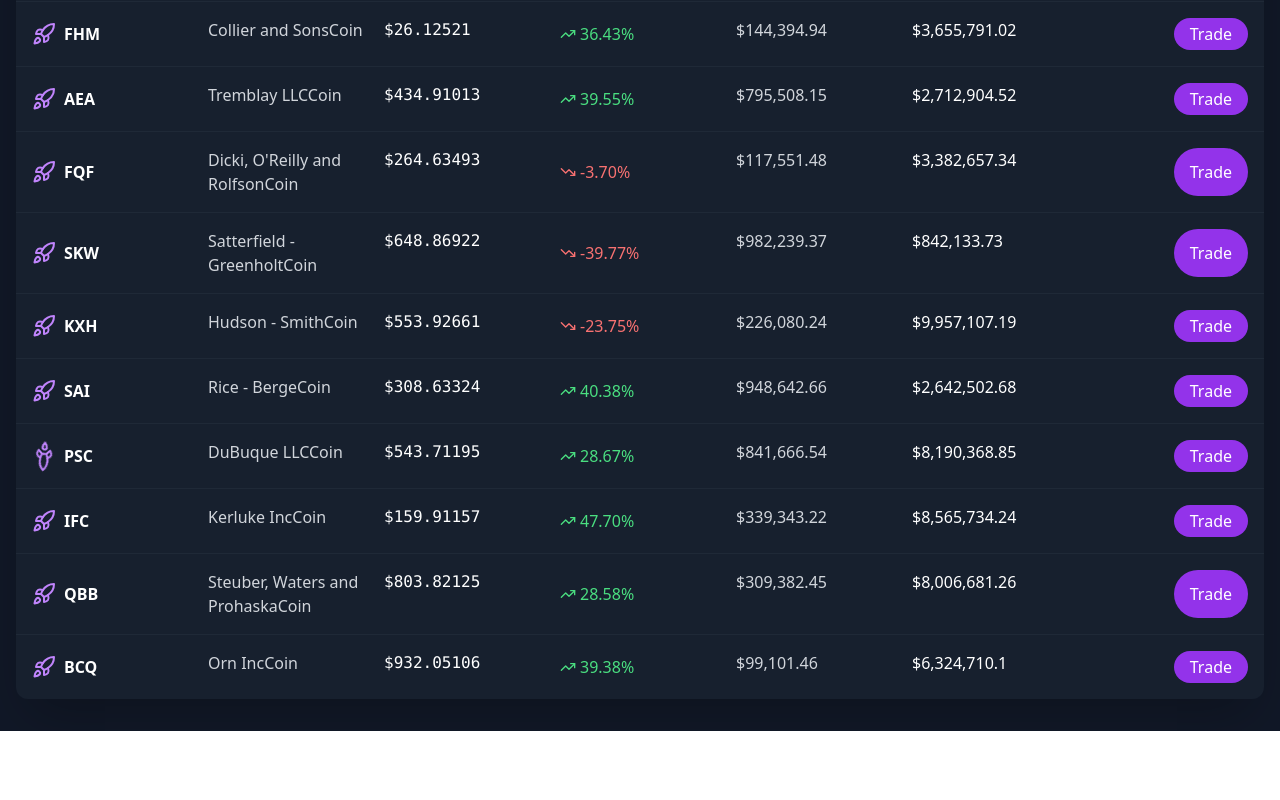
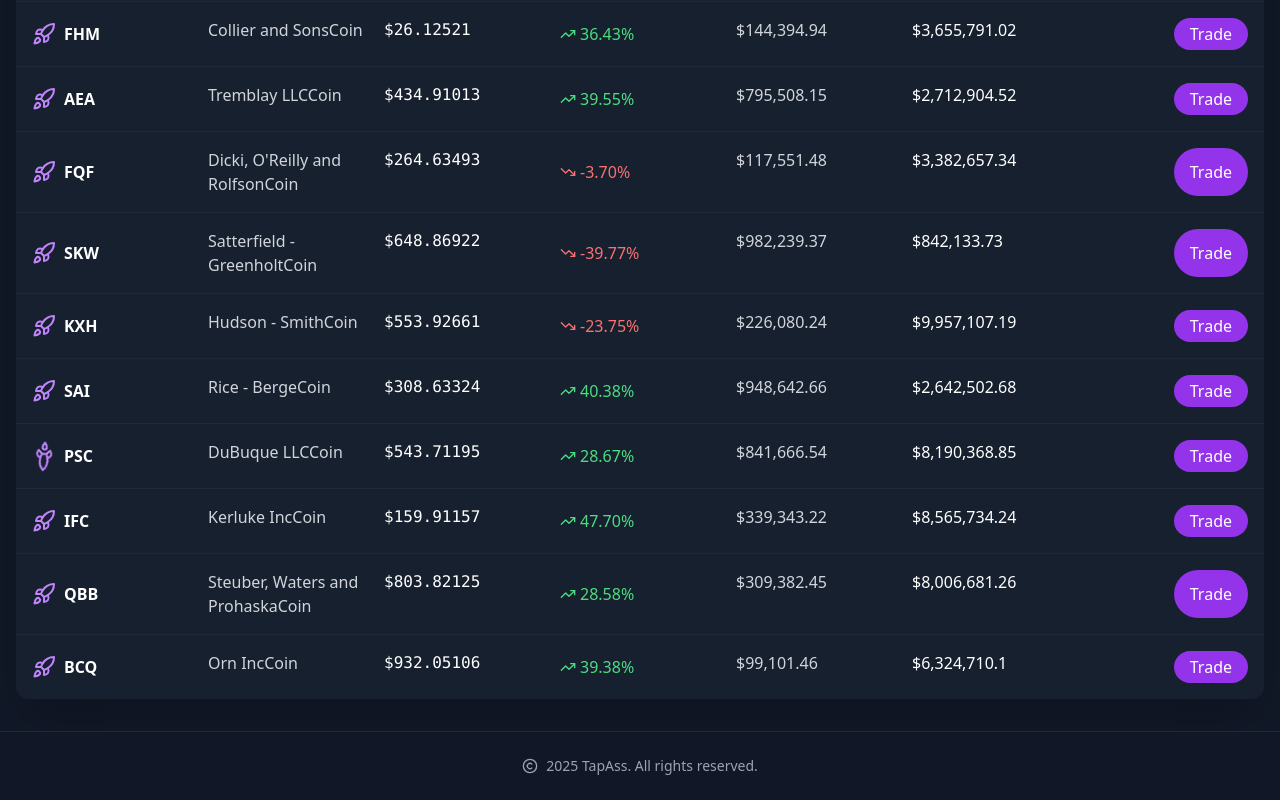
Before and after one commit to alexlwn123/TapassFun, a React (Vite) app: page / in a window 1280 px wide. Shown: the part 922-1722 px from the top of the page. Before the commit the page ends 1653 px from the top, so only its background shows below. Built offline with nearby package versions, Linux system fonts and the light colour scheme.

Commit message:
feat: footer & style

```diff
--- a/src/App.tsx
+++ b/src/App.tsx
@@ -2,6 +2,7 @@ import React, { useState, useEffect } from 'react';
 import { motion } from 'framer-motion';
 import { useTokens } from './hooks/useTokens';
 import { TokenRow } from './components/TokenRow';
+import { Footer } from './components/Footer';
 import { Skull, Rocket, Zap } from 'lucide-react';
 
 function App() {
@@ -14,7 +15,7 @@ function App() {
   }, []);
 
   return (
-    <div className="min-h-screen bg-gray-900 text-white">
+    <div className="min-h-screen bg-gray-900 text-white flex flex-col">
       {showWarning && (
         <motion.div
           initial={{ y: -100 }}
@@ -35,7 +36,7 @@ function App() {
               transition={{ repeat: Infinity, duration: 2 }}
             >
               <Rocket className="w-10 h-10" />
-              <span>PUMP.LOL</span>
+              <span>TAPASS.FUN</span>
             </motion.div>
 
             <motion.button
@@ -85,6 +86,7 @@ function App() {
           {tokens.length} Tokens Live
         </motion.div>
       </main>
+      <Footer />
     </div>
   );
 }
--- /dev/null
+++ b/src/components/Footer.tsx
@@ -0,0 +1,23 @@
+import React from 'react';
+import { motion } from 'framer-motion';
+import { Copyright } from 'lucide-react';
+
+export const Footer: React.FC = () => {
+  const currentYear = new Date().getFullYear();
+
+  return (
+    <footer className="border-t border-gray-800 bg-gray-900/95 mt-auto">
+      <div className="container mx-auto px-4 py-6">
+        <motion.div
+          className="flex items-center justify-center gap-2 text-gray-400 text-sm"
+          initial={{ opacity: 0, y: 20 }}
+          animate={{ opacity: 1, y: 0 }}
+          transition={{ delay: 0.2 }}
+        >
+          <Copyright className="w-4 h-4" />
+          <span>{currentYear} TapAss. All rights reserved.</span>
+        </motion.div>
+      </div>
+    </footer>
+  );
+};
--- a/src/index.css
+++ b/src/index.css
@@ -1,6 +1,11 @@
 @tailwind base;
 @tailwind components;
 @tailwind utilities;
+
+/* Prevent white background during overscroll */
+:root, html, body {
+  background-color: #111827;
+}
 
 @keyframes rainbow {
   0% { color: #ff0000; }
```
